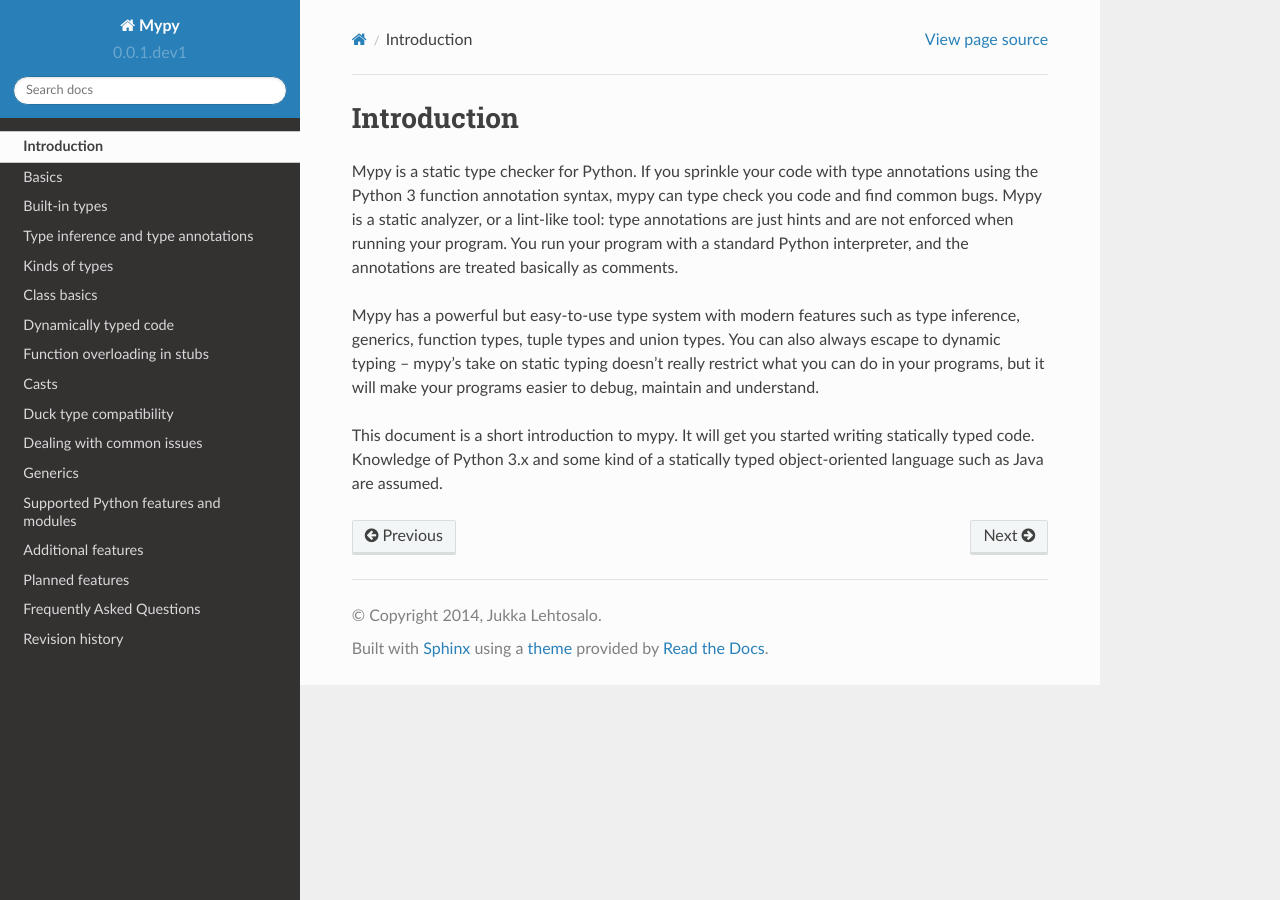
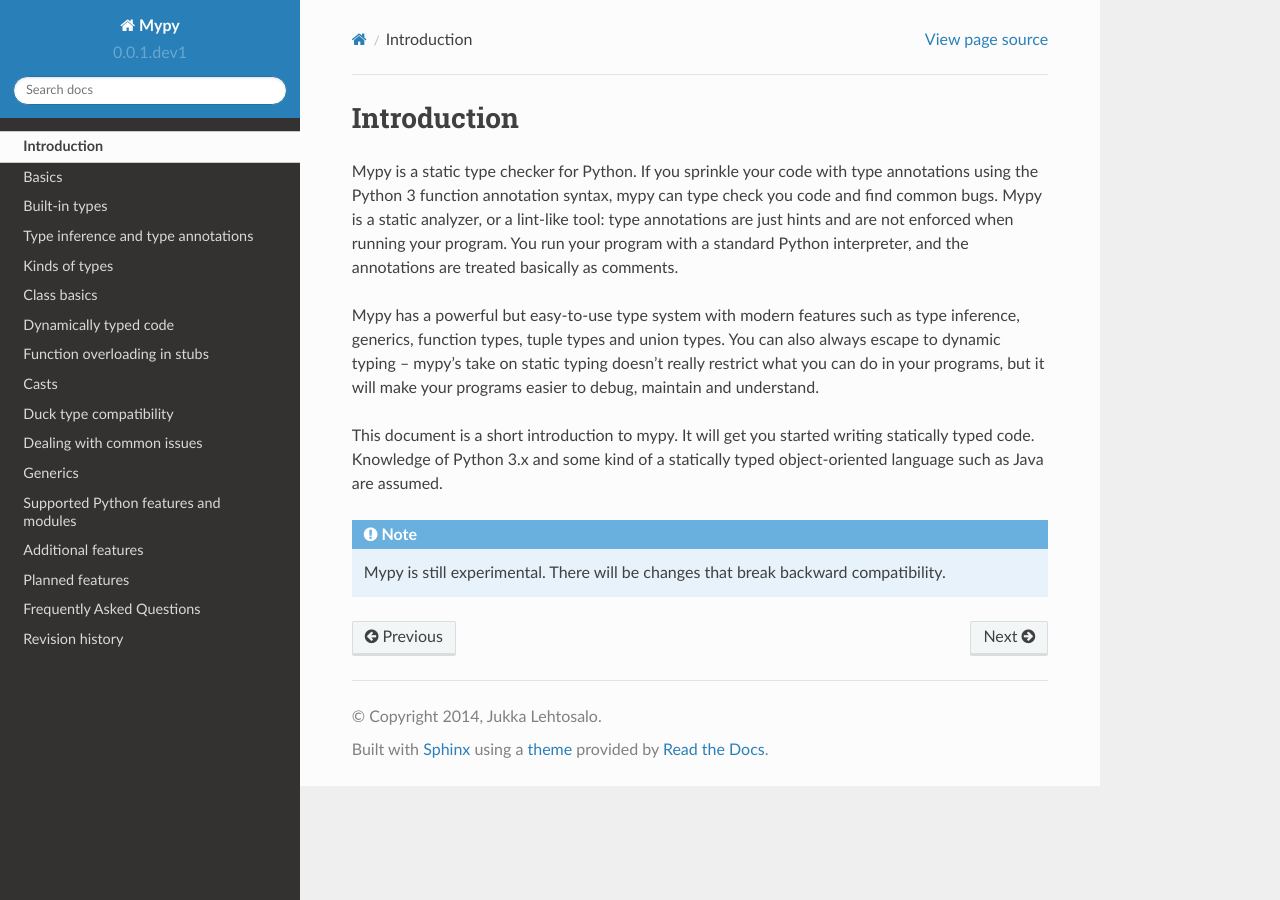
Before and after one commit to lucalysoft/mypy, a Sphinx documentation site: the page built from docs/source/introduction.rst, in a window 1280 px wide. Built offline with Sphinx 7.4.7 and the Read the Docs theme 2.0.0, drawn with Linux system fonts in a browser that asks for light colours.

Commit message:
Add note about backward compatibility

```diff
--- a/docs/source/introduction.rst
+++ b/docs/source/introduction.rst
@@ -20,3 +20,7 @@ This document is a short introduction to mypy. It will get you started
 writing statically typed code. Knowledge of Python 3.x and some kind
 of a statically typed object-oriented language such as Java are
 assumed.
+
+.. note::
+   Mypy is still experimental. There will be changes
+   that break backward compatibility.
```
